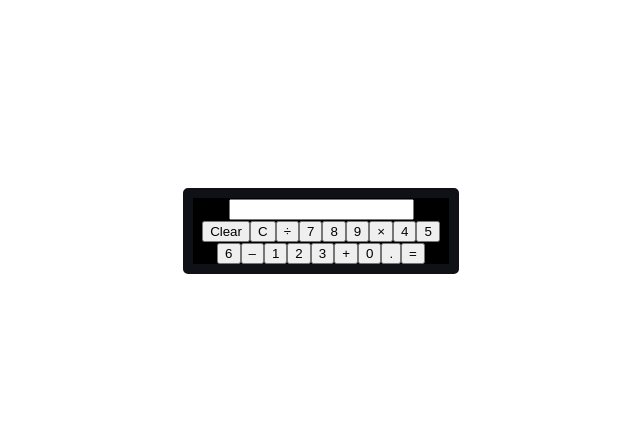
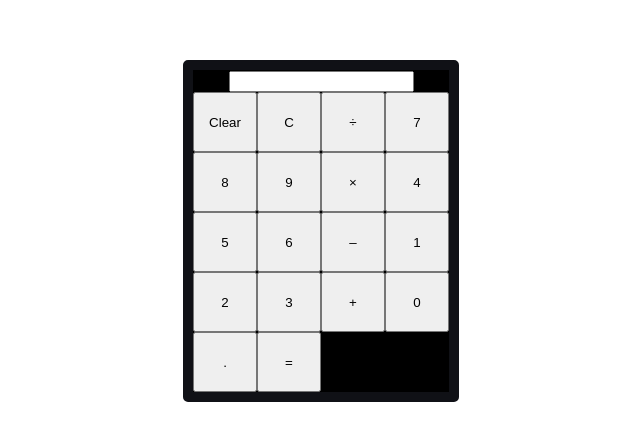
Before and after one commit to FrederriCo/react-calculator, a React (Create React App) app: page / in a window 1280 px wide. Shown: the part 169-610 px from the top of the page, without its empty margins (319-959 px from the left). Built offline with nearby package versions, Linux system fonts and the light colour scheme.

Commit message:
input_data css

```diff
--- a/src/components/calculator/calculator.css
+++ b/src/components/calculator/calculator.css
@@ -10,3 +10,11 @@
     border: 10px solid #101116;
     border-radius: 5px;
 }
+
+.input__data {
+    display: grid;
+    grid-template-columns: repeat(4, 1fr);
+    grid-auto-rows: minmax(60px, auto);
+    border-radius: 2px;
+
+}
```
